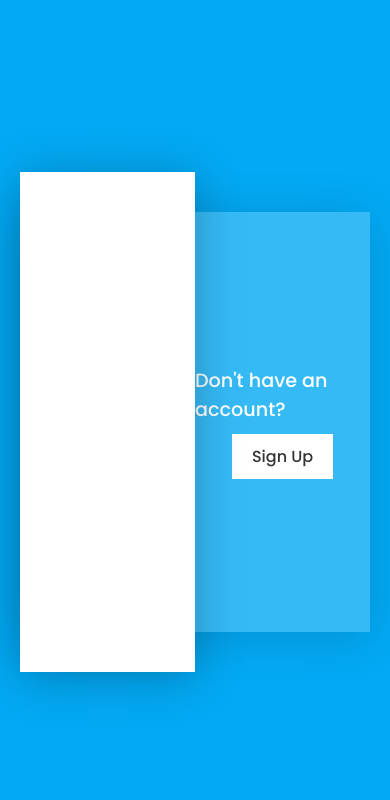
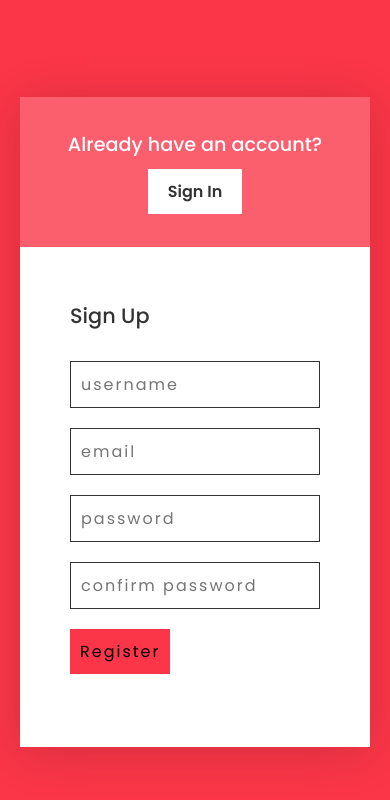
Before and after one commit to stDean/someJs, a plain HTML site: page sliding auth/index.html in a window 390 px wide. Both pictures are taken after a click on the button "Sign Up". Drawn offline with Linux system fonts and the light colour scheme.

Commit message:
done with the auth page

```diff
--- a/sliding auth/index.html
+++ b/sliding auth/index.html
@@ -14,7 +14,7 @@
   <body>
     <main class="container">
       <div class="blueBg">
-        <div class="box signin">
+        <div class="box signIn">
           <h1>Already have an account?</h1>
           <button class="signInBtn">Sign In</button>
         </div>
@@ -25,9 +25,30 @@
         </div>
       </div>
 
-      <div class="formEx">
+      <div class="formBox">
+        <div class="form signInForm">
+          <form action="">
+            <h3>Sign In</h3>
+            <input type="text" placeholder="username" />
+            <input type="password" placeholder="password" />
+            <input type="submit" value="Login" />
+            <a href="#">Forget Password?</a>
+          </form>
+        </div>
 
+        <div class="form signUpForm">
+          <form action="">
+            <h3>Sign Up</h3>
+            <input type="text" placeholder="username" />
+            <input type="email" placeholder="email" />
+            <input type="password" placeholder="password" />
+            <input type="password" placeholder="confirm password" />
+            <input type="submit" value="Register" />
+          </form>
+        </div>
       </div>
     </main>
+
+    <script src="main.js"></script>
   </body>
 </html>
--- /dev/null
+++ b/sliding auth/main.js
@@ -0,0 +1,14 @@
+const signInBtn = document.querySelector(".signInBtn");
+const signUpBtn = document.querySelector(".signUpBtn");
+const formBox = document.querySelector(".formBox");
+const body = document.querySelector("body");
+
+signUpBtn.addEventListener("click", () => {
+  formBox.classList.add("active");
+  body.classList.add("active");
+});
+
+signInBtn.addEventListener("click", () => {
+  formBox.classList.remove("active");
+  body.classList.remove("active");
+});
--- a/sliding auth/styles.css
+++ b/sliding auth/styles.css
@@ -14,6 +14,10 @@ body {
   background-color: #03a9f4;
   min-height: 100vh;
   transition: 0.5s;
+}
+
+body.active {
+  background-color: #fa3648;
 }
 
 .container {
@@ -58,11 +62,11 @@ body {
   background-color: #fff;
   color: #333;
   font-size: 16px;
-  font-weight: 500;
+  font-weight: 600;
   border: navajowhite;
 }
 
-.formEx {
+.formBox {
   position: absolute;
   top: 0;
   left: 0;
@@ -75,4 +79,113 @@ body {
   align-items: center;
   box-shadow: 0 5px 45px rgba(0, 0, 0, .25);
   transition: .5s ease-in-out;
+  overflow: hidden;
 }
+
+.formBox.active {
+  left: 50%;
+}
+
+.formBox .signInForm {
+  transition-delay: .25s;
+}
+
+.formBox.active .signInForm {
+  left: -100%;
+  transition-delay: 0s;
+}
+
+.formBox .signUpForm {
+  left: 100% !important;
+  transition-delay: 0s;
+}
+
+.formBox.active .signUpForm {
+  left: 0 !important;
+  transition-delay: .25s;
+}
+
+.formBox .form {
+  position: absolute;
+  left: 0;
+  width: 100%;
+  padding: 50px;
+  transition: .5s;
+}
+
+.formBox .form form {
+  width: 100%;
+  display: flex;
+  flex-direction: column;
+}
+
+.formBox .form form h3 {
+  font-size: 1.3em;
+  color: #333;
+  margin-bottom: 30px;
+  font-weight: 500;
+}
+
+.formBox .form form input {
+  width: 100%;
+  padding: 10px;
+  margin-bottom: 20px;
+  outline: none;
+  font-size: 16px;
+  border: 1px solid #333;
+  letter-spacing: 2px;
+}
+
+.formBox .form form input[type='submit'] {
+  background: #03a9f4;
+  border: none;
+  max-width: 100px;
+  cursor: pointer;
+}
+
+.formBox.active .signUpForm input[type='submit'] {
+  background: #fa3648;
+}
+
+.formBox .form form a {
+  color: #333;
+}
+
+/* Media Queries */
+@media (max-width: 991px) {
+  .container {
+    max-width: 400px;
+    height: 650px;
+    display: flex;
+    justify-content: center;
+    align-items: center;
+  }
+
+  .blueBg {
+    top: 0;
+    height: 100%;
+  }
+
+  .formBox {
+    width: 100%;
+    height: 500px;
+    top: 0;
+    box-shadow: none;
+  }
+
+  .blueBg .box {
+    position: absolute;
+    width: 100%;
+    bottom: 0;
+    height: 150px;
+  }
+
+  .box.signIn {
+    top: 0;
+  }
+
+  .formBox.active {
+    left: 0;
+    top: 150px;
+  }
+}
```
